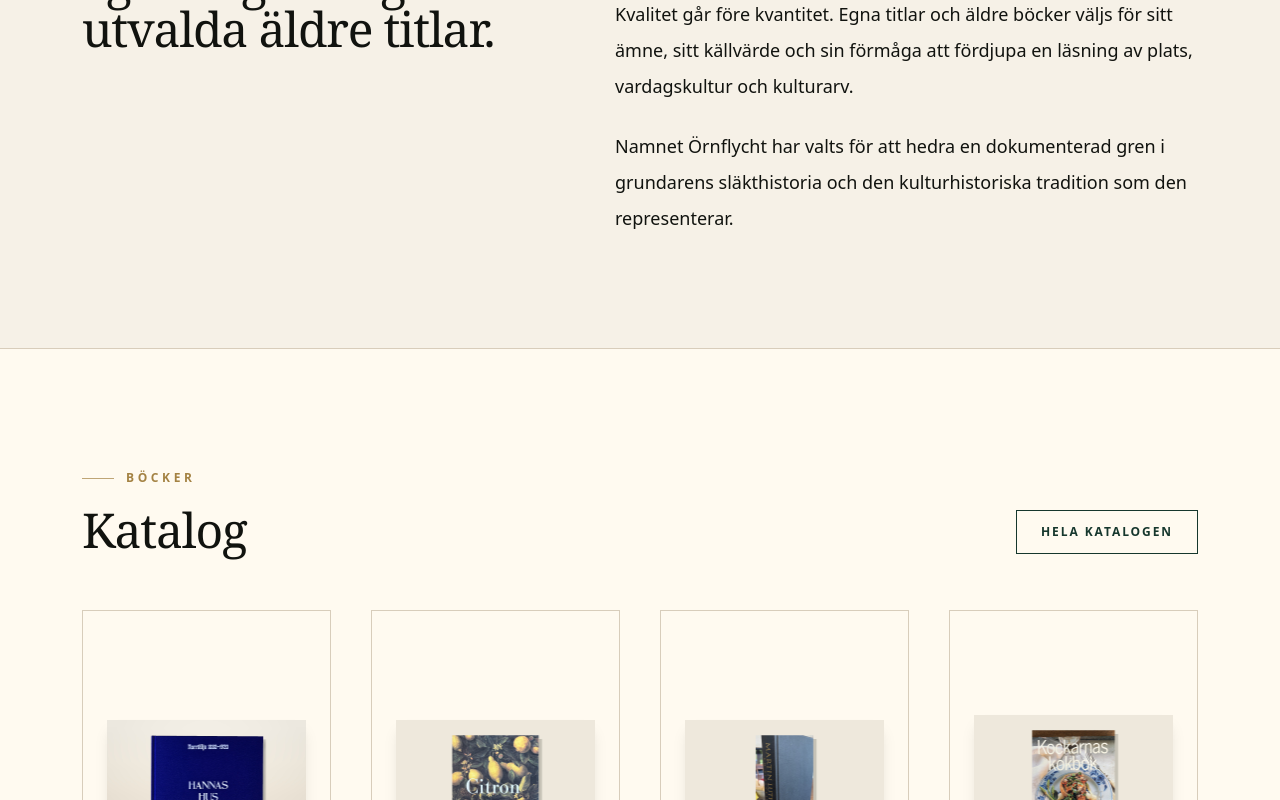
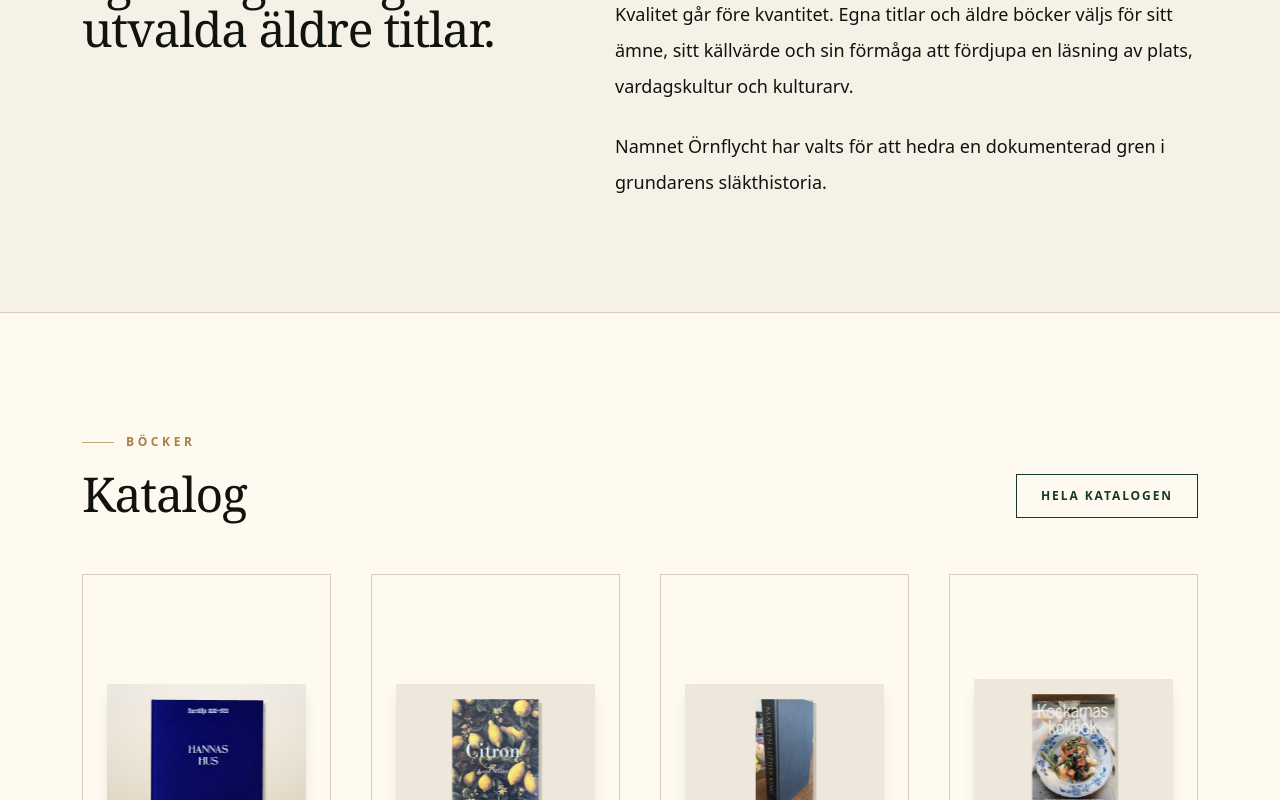
Before and after one commit to FredrikAnthony/ornflychts, a Next.js app: page / in a window 1280 px wide. Shown: the part 1040-1840 px from the top of the page. Built offline with nearby package versions, Linux system fonts and the light colour scheme.

Commit message:
Fix: Remove cultural tradition sentence and fix button alignment with items-center

```diff
--- a/app/page.tsx
+++ b/app/page.tsx
@@ -40,7 +40,7 @@ export default function HomePage() {
           {
             question: "Varför heter förlaget Örnflychts Förlag?",
             answer:
-              "Namnet har valts för att hedra en dokumenterad gren i grundarens släkthistoria och den kulturhistoriska tradition som den representerar. Det är inte ett adligt projekt eller ett anspråk på en historisk ätt."
+              "Namnet har valts för att hedra en dokumenterad gren i grundarens släkthistoria. Det är inte ett adligt projekt eller ett [...]"
           }
         ])}
       />
@@ -94,8 +94,7 @@ export default function HomePage() {
               sitt källvärde och sin förmåga att fördjupa en läsning av plats, vardagskultur och kulturarv.
             </p>
             <p>
-              Namnet Örnflycht har valts för att hedra en dokumenterad gren i grundarens släkthistoria och den
-              kulturhistoriska tradition som den representerar.
+              Namnet Örnflycht har valts för att hedra en dokumenterad gren i grundarens släkthistoria.
             </p>
           </div>
         </div>
--- a/components/BookCard.tsx
+++ b/components/BookCard.tsx
@@ -48,7 +48,7 @@ export function BookCard({ book }: { book: Book }) {
             Antikvariskt exemplar med lässlitage.
           </p>
         ) : null}
-        <div className="mt-5 flex flex-wrap gap-3 pt-2">
+        <div className="mt-5 flex flex-wrap items-center gap-3 pt-2">
           <Link href={`/bocker/${book.slug}`} className="link-button">
             Läs mer
           </Link>
--- a/components/Footer.tsx
+++ b/components/Footer.tsx
@@ -46,8 +46,7 @@ export function Footer() {
         <div className="animate-fade-in-up">
           <p className="text-xs font-semibold uppercase tracking-[0.24em] text-brass/90">Om namnet</p>
           <p className="mt-4 leading-7 text-ink/70 dark:text-ivory/70">
-            Namnet Örnflycht hedrar en dokumenterad gren i grundarens släkthistoria och den kulturhistoriska tradition
-            som den representerar.
+            Namnet Örnflycht hedrar en dokumenterad gren i grundarens släkthistoria.
           </p>
         </div>
       </div>
```
